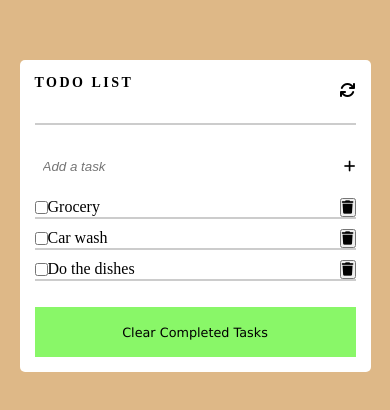
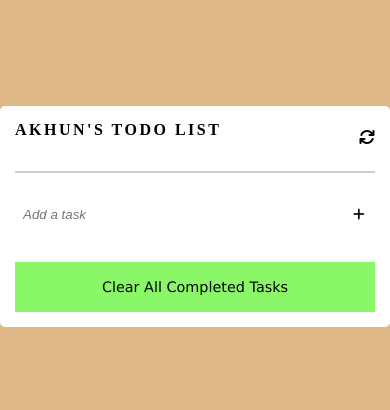
Before and after one commit to AbuTalha3/TodoList-RM, a website built with webpack: page src/index.html in a window 390 px wide. Shown: the part 206-616 px from the top of the page. Built offline with nearby package versions, Linux system fonts and the light colour scheme.

Commit message:
Amended required files

```diff
--- a/modules/style.css
+++ /dev/null
@@ -1,5 +0,0 @@
-* {
-  padding: 0;
-  margin: 0;
-  box-sizing: border-box;
-}
--- a/src/index.html
+++ b/src/index.html
@@ -5,19 +5,19 @@
   <meta http-equiv="X-UA-Compatible" content="IE=edge">
   <meta name="viewport" content="width=device-width, initial-scale=1.0">
   <link rel="stylesheet" href="https://cdnjs.cloudflare.com/ajax/libs/font-awesome/6.4.0/css/all.min.css" integrity="sha512-iecdLmaskl7CVkqkXNQ/ZH/XLlvWZOJyj7Yy7tcenmpD1ypASozpmT/E0iPtmFIB46ZmdtAc9eNBvH0H/ZpiBw==" crossorigin="anonymous" referrerpolicy="no-referrer" />
-  <title>To Do list</title>
-  <link rel="stylesheet" href="./modules/style.css">
+  <title>ToDo list</title>
+  <link rel="stylesheet" href="style.css">
 </head>
 <body>
   <main class="main">
     <div class="container">
       <div class="heading">
-        <h2>Todo list</h2>
+        <h2>Akhun's Todo list</h2>
         <span><i class="fa-solid fa-arrows-rotate refresh-it"></i></span>
       </div>
       <hr>
       <form id="todo-form">
-        <input type="text" placeholder="Add a task" id="text-input-feild" autofocus>
+        <input type="text" placeholder="Add a task" id="text-input-field" autofocus>
         <button id="add-button" type="submit">
           <i class="fa-solid fa-plus"></i>
         </button>
@@ -27,11 +27,11 @@
         <!-- todo container end -->
       </div>
       <div class="clear-it">
-        <span class="clearer">Clear Completed Tasks</span>
+        <span class="clearer">Clear All Completed Tasks</span>
       </div>
       <!-- container end -->
     </div>
   </main>
-  <script src="index.bundle.js"></script>
+  <script src="index.js"></script>
 </body>
 </html>
--- a/src/index.js
+++ b/src/index.js
@@ -6,23 +6,7 @@ document.addEventListener('DOMContentLoaded', () => {
   const addButton = document.querySelector('#add-button');
   const todosContainer = document.querySelector('.todos-container');
 
-  let todos = [
-    {
-      text: 'Grocery',
-      completed: false,
-      index: 1,
-    },
-    {
-      text: 'Car wash',
-      completed: false,
-      index: 2,
-    },
-    {
-      text: 'Do the dishes',
-      completed: false,
-      index: 3,
-    },
-  ];
+  let todos = [];
 
   // Initial rendering of existing todos
   todos.forEach(renderTodoItem);
--- a/src/style.css
+++ b/src/style.css
@@ -102,26 +102,3 @@ hr {
   outline: none;
   cursor: pointer;
 }
-
-/* Media Query for Small Screens */
-@media (max-width: 768px) {
-  .container {
-    width: 90%; /* Adjust as needed */
-  }
-
-  #todo-form input {
-    width: 100%; /* Full width on small screens */
-  }
-
-  .todo-item-container p {
-    width: 100%; /* Full width on small screens */
-  }
-
-  .clear-it {
-    font-size: 0.8rem; /* Adjust font size for smaller screens */
-  }
-
-  .heading h2 {
-    font-size: 14px; /* Adjust font size for smaller screens */
-  }
-}
--- a/modules/main.js
+++ b/src/todos.js
@@ -1,4 +1,3 @@
-/* eslint-disable no-use-before-define */
 /* eslint-disable no-use-before-define */
 import './style.css';
 
--- a/webpack.config.js
+++ b/webpack.config.js
@@ -4,7 +4,7 @@ const HtmlWebpackPlugin = require('html-webpack-plugin');
 module.exports = {
   mode: 'development',
   entry: {
-    index: ['./src/index.js', 'webpack-dev-server/client'],
+    index: ['./src/todos.js', 'webpack-dev-server/client'],
   },
   plugins: [
     new HtmlWebpackPlugin({
```
Also changed, not shown: package.json (+6 -3 lines), dist/index.bundle.js, dist/index.html, dist/runtime.bundle.js.
